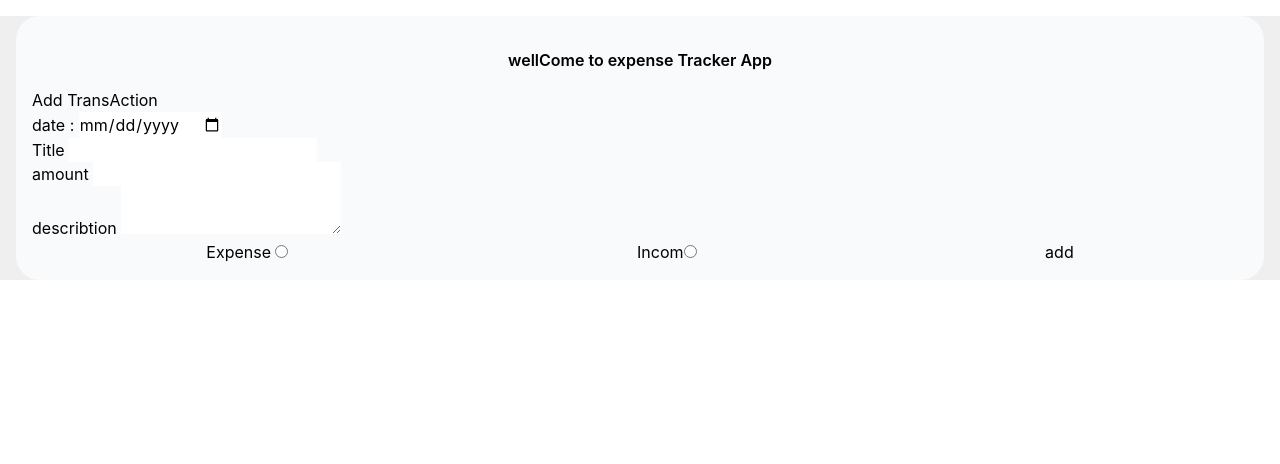
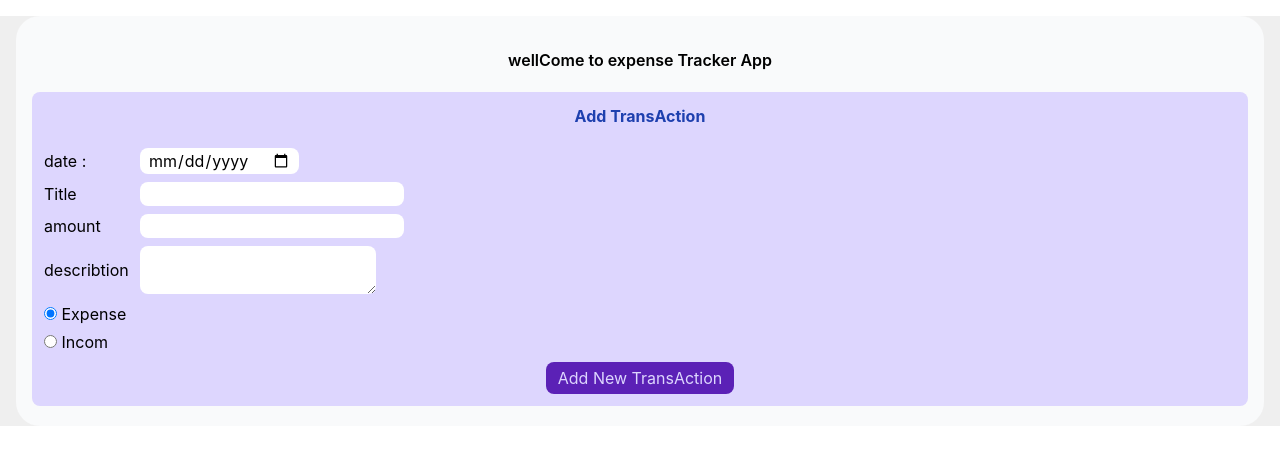
Before and after one commit to alireza921/ExpenseTracker, a React (Create React App) app: page /add-transaction in a window 1280 px wide. Shown: the top 464 px of the page. Built offline with nearby package versions, Linux system fonts and the light colour scheme.

Commit message:
add style to AddTransActionPage-updated Home Component(add btn)

```diff
--- a/src/Components/home/home.js
+++ b/src/Components/home/home.js
@@ -3,6 +3,9 @@ import { useTransActions } from "../../context/transAction/transActionsContextPr
 import TransActionList from "../../common/transActionList/transactionList";
 import Overview from "../overView/overView";
 import Modal from "../../common/modal/modal";
+import { Link } from "react-router-dom";
+import { IoMdAdd } from "react-icons/io";
+
 const Home = () => {
   const [expense, setExpense] = useState(0);
   const [incom, setIncom] = useState(0);
@@ -23,12 +26,19 @@ const Home = () => {
   }, []);
 
   return (
-    <div className="overflow-hidden">
+    <div className='overflow-hidden'>
       <section>
         <Overview incom={incom} expense={expense} />
         <TransActionList transActions={transActions} />
       </section>
-      <div  className=' overflow-hidden '>
+      <div>
+        <Link to='/add-transaction '>
+          <span className='fixed bottom-10 right-4 p-2 z-10 text-2xl  text-gray-100 rounded-full bg-violet-500'>
+            <IoMdAdd />
+          </span>
+        </Link>
+      </div>
+      <div className=' overflow-hidden '>
         <Modal />
       </div>
     </div>
--- a/src/common/modal/modal.js
+++ b/src/common/modal/modal.js
@@ -31,7 +31,7 @@ const Modal = () => {
       </div>
       <div
         className={`${
-          isShow ? " -translate-y-80 h-full " : "opacity-0  "
+          isShow ? " -translate-y-80 h-full " : " hidden  "
         } ${" mt-5 z-10 p-2  duration-500 bg-violet-200 fixed top-96 left-0 w-full rounded-t-2xl  "}`}>
         <header className="flex justify-around m-2 p-2   ">
           <button className="bg-red-400 text-blue-800  font-medium  p-2     rounded-lg  "  onClick={expenseHandler}> expense </button>
--- a/src/layout/layout.js
+++ b/src/layout/layout.js
@@ -9,7 +9,7 @@ const Layout = ({ children }) => {
     <section className='bg-gray-50 rounded-3xl m-4 p-4'>
       <Navigation />
       {children}
-      <div>
+      {/* <div>
         {auth && (
           <Link to='/add-transaction '>
             <span className='fixed bottom-10 right-4 p-2 z-10 text-2xl  text-gray-100 rounded-full bg-violet-500'>
@@ -17,9 +17,6 @@ const Layout = ({ children }) => {
             </span>
           </Link>
         )}
-      </div>
-      {/* <div className=' overflow-hidden '>
-        <Modal />
       </div> */}
     </section>
   );
--- a/src/pages/add New TransAction/addNewTransAction.js
+++ b/src/pages/add New TransAction/addNewTransAction.js
@@ -14,7 +14,7 @@ const AddNewTransAction = () => {
     title: "",
     amount: "",
     desc: "",
-    type: "",
+    type: "expense",
   });
   const formValueHandler = (e) => {
     setFormValue(e.target.value);
@@ -32,68 +32,81 @@ const AddNewTransAction = () => {
     });
     navigate("/");
   };
+
   return (
-    <div>
-      <h3> Add TransAction </h3>
-      <form onSubmit={submitformValueHandler}>
-        <div>
-          <label> date : </label>
+    <div className=' bg-violet-200 py-1  px-2 rounded-lg my-1 '>
+      <h3 className='font-bold my-2 text-blue-800 text-center'> Add TransAction </h3>
+      <form
+        onSubmit={submitformValueHandler}
+        className='flex flex-col items-start mx-1 pt-2'>
+        <div className=' my-1 flex justify-around    items-center'>
+          <label className='w-24 '> date : </label>
           <input
+            className='px-2 outline-none   rounded-lg focus:border-2 border-solid border-violet-800'
             type='date'
             name='date'
             value={formValue.date}
             onChange={formValueHandler}
           />
         </div>
-        <div>
-          <label> Title </label>
+        <div className=' my-1 flex justify-around   items-center '>
+          <label className='w-24 '> Title </label>
           <input
+            className='px-2 outline-none   rounded-lg focus:border-2 border-solid border-violet-800'
             type='text'
             name='title'
             value={formValue.title}
             onChange={formValueHandler}
           />
         </div>
-        <div>
-          <label> amount </label>
+        <div className=' my-1 flex justify-around  items-center '>
+          <label className='w-24 '> amount </label>
           <input
+            className='px-2 outline-none   rounded-lg focus:border-2 border-solid border-violet-800'
             type='number'
             onChange={formValueHandler}
             name='amount'
             value={formValue.amount}
           />
         </div>
-        <div>
-          <label>describtion </label>
+        <div className=' my-1 flex justify-around   items-center'>
+          <label className='w-24 '>describtion </label>
           <textarea
+            className='px-2 outline-none   rounded-lg focus:border-2 border-solid border-violet-800'
             name='desc'
             value={formValue.desc}
             onChange={formValueHandler}
           />
         </div>
-        <div className='flex justify-around'>
-          <div>
-            <label> Expense </label>
+
+        <footer className='w-full flex  flex-col justify-around'>
+          <div className="my-1">
             <input
+              id='expense'
               type='radio'
               value='expense'
               name='type'
               onChange={formValueHandler}
               checked={formValue.type === "expense"}
             />
+            <label htmlFor='expense'> Expense </label>
           </div>
-          <div>
-            <label>Incom</label>
+          <div className="">
             <input
+              id='incom'
               type='radio'
               value='incom'
               name='type'
               onChange={formValueHandler}
               checked={formValue.type === "incom"}
             />
+            <label htmlFor='incom'> Incom</label>
           </div>
-          <button type='submit'> add </button>
-        </div>
+
+          <button type='submit' className=' bg-violet-800 px-3 py-1 rounded-lg text-violet-200 my-2 self-center'>
+            Add New TransAction
+          </button>
+        </footer>
       </form>
     </div>
   );
```
